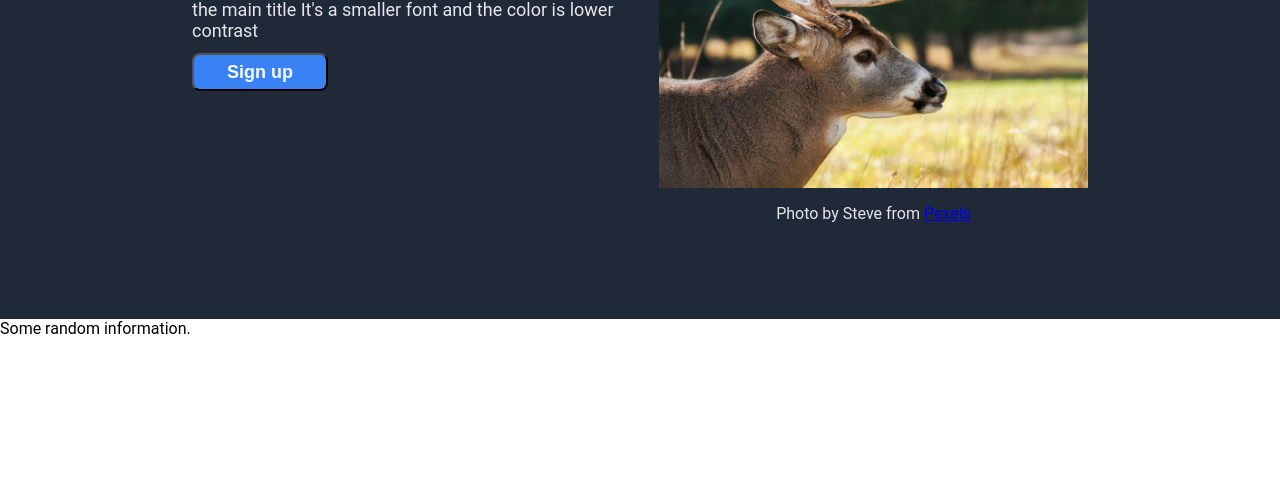
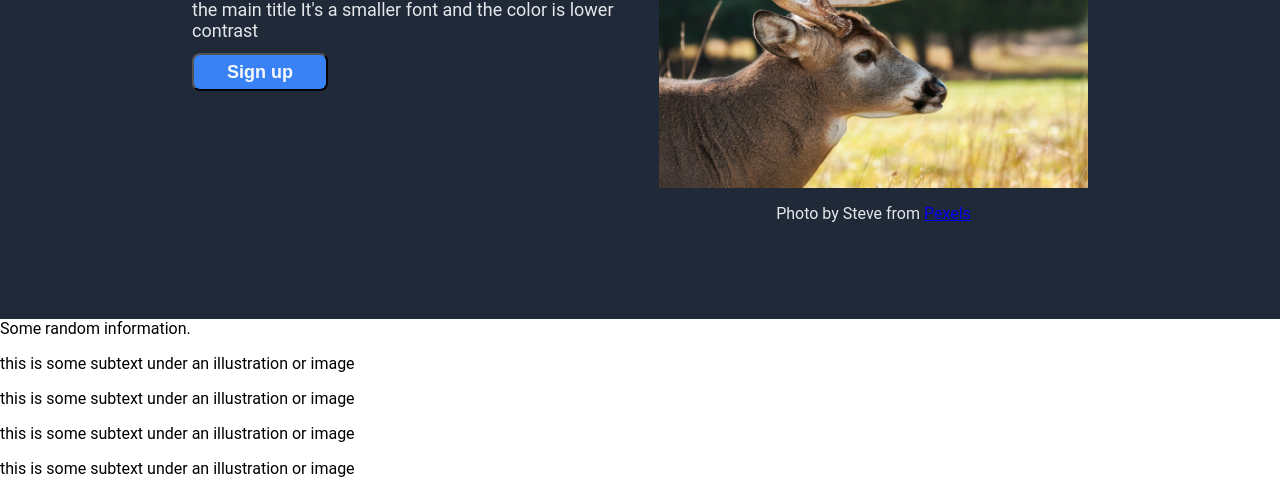
Before and after one commit to Ethan-Hannum/odin-landing-page, a plain HTML site: page index.html in a window 1280 px wide. Shown: the part 324-818 px from the top of the page. Drawn offline with Linux system fonts and the light colour scheme.

Commit message:
Add infobox container and info text
The infobox is where an image will eventually be, while the text is just
dummy text for later change

```diff
--- a/index.html
+++ b/index.html
@@ -32,17 +32,29 @@
             <div class="information">
                 <div class="information-header">Some random information.</div>
                 <div class="content">
-                    <div class="info1">
+                    <div class="info">
+                        <div class="infobox">
 
+                        </div>
+                        <p class="infotext">this is some subtext under an illustration or image</p>
                     </div>
-                    <div class="info2">
+                    <div class="info">
+                        <div class="infobox">
 
+                        </div>
+                        <p class="infotext">this is some subtext under an illustration or image</p>
                     </div>
-                    <div class="info3">
+                    <div class="info">
+                        <div class="infobox">
 
+                        </div>
+                        <p class="infotext">this is some subtext under an illustration or image</p>
                     </div>
-                    <div class="info4">
+                    <div class="info">
+                        <div class="infobox">
 
+                        </div>
+                        <p class="infotext">this is some subtext under an illustration or image</p>
                     </div>
                 </div>
             </div>
```
